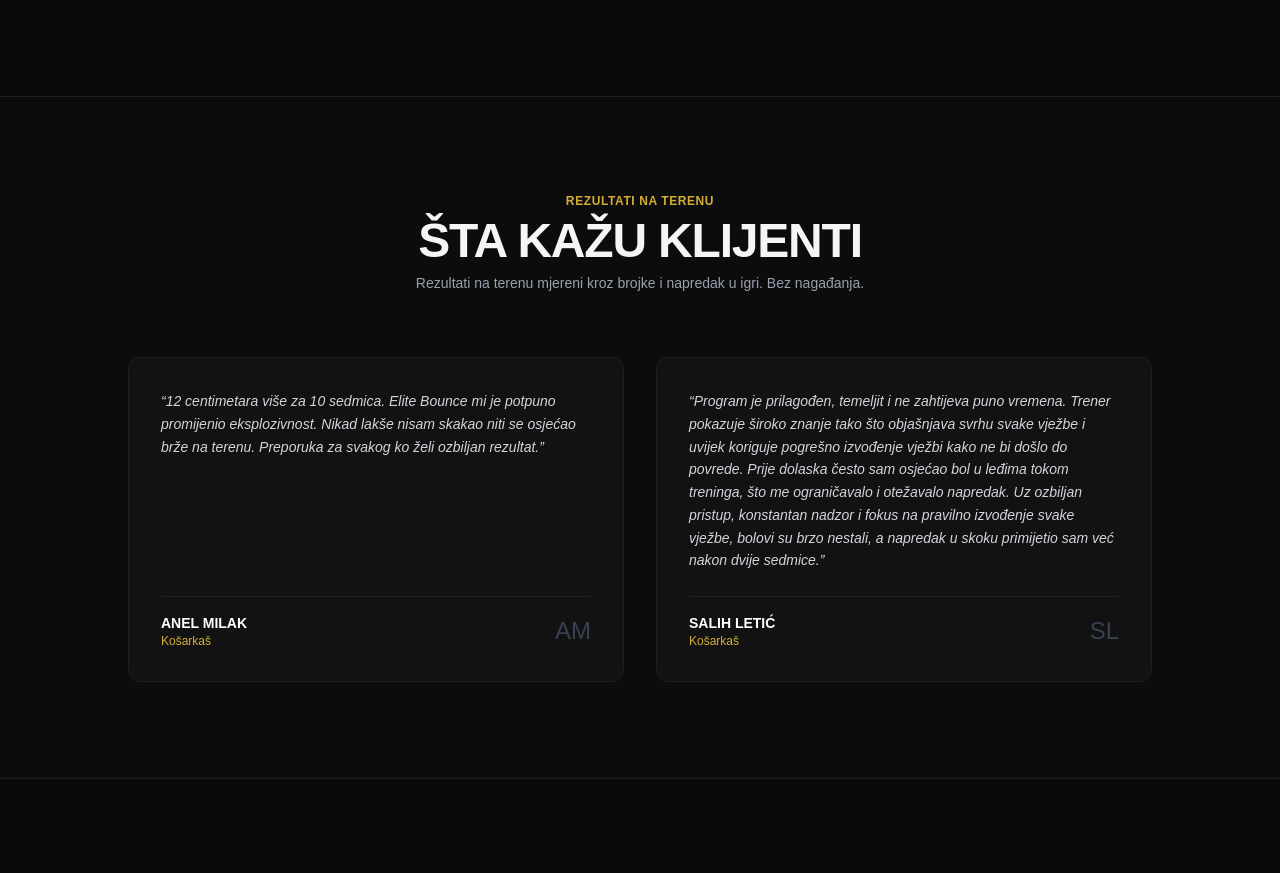
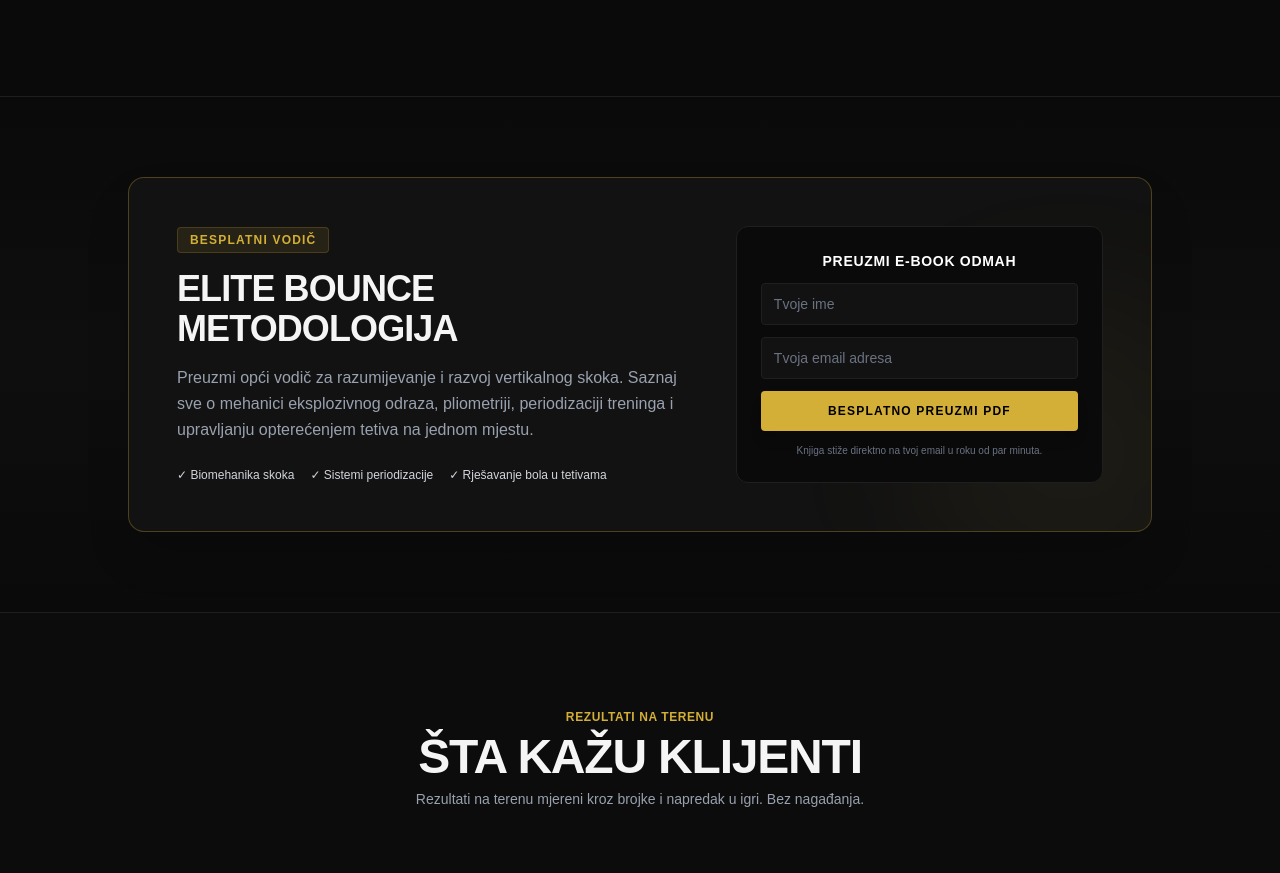
Before and after one commit to n1no01/elite-bounce-app, a Next.js app: page / in a window 1280 px wide. Shown: the part 1813-2686 px from the top of the page. Built offline with nearby package versions, Linux system fonts and the light colour scheme; no server answers; grey boxes are pictures that could not be loaded.

Commit message:
Ebook add

```diff
--- a/package.json
+++ b/package.json
@@ -12,6 +12,7 @@
     "@capacitor/android": "^8.5.2",
     "@capacitor/cli": "^8.5.2",
     "@capacitor/core": "^8.5.2",
+    "@neondatabase/serverless": "^1.2.0",
     "@supabase/ssr": "^0.12.7",
     "@supabase/supabase-js": "^2.116.0",
     "bcryptjs": "^3.0.3",
--- /dev/null
+++ b/src/app/components/EBookForm.tsx
@@ -0,0 +1,80 @@
+'use client'
+
+import { useState } from 'react'
+import { downloadEbookAction } from '../lib/ebook'
+
+export function EbookForm() {
+  const [loading, setLoading] = useState(false)
+  const [successMessage, setSuccessMessage] = useState<string | null>(null)
+  const [errorMessage, setErrorMessage] = useState<string | null>(null)
+
+  async function handleSubmit(event: React.FormEvent<HTMLFormElement>) {
+    event.preventDefault()
+
+    // 1. Sačuvamo formu ovdje prije await-a
+    const form = event.currentTarget
+
+    setLoading(true)
+    setSuccessMessage(null)
+    setErrorMessage(null)
+
+    const formData = new FormData(form)
+    const result = await downloadEbookAction(formData)
+
+    setLoading(false)
+
+    if (result.success) {
+      setSuccessMessage(result.message || null)
+      // 2. Koristimo sačuvanu referencu umjesto event.currentTarget
+      form.reset()
+    } else {
+      setErrorMessage(result.error || 'Došlo je do greške.')
+    }
+  }
+
+  return (
+    <div className="bg-[#0a0a0a] border border-[#1f1f1f] p-6 rounded-xl">
+      <h3 className="font-display font-bold text-white uppercase text-sm mb-3 tracking-wider text-center">
+        Preuzmi E-Book Odmah
+      </h3>
+
+      {successMessage ? (
+        <div className="bg-[#d4af37]/10 border border-[#d4af37]/30 text-[#d4af37] p-4 rounded text-xs text-center font-mono">
+          {successMessage}
+        </div>
+      ) : (
+        <form onSubmit={handleSubmit} className="space-y-3">
+          <input
+            type="text"
+            name="name"
+            placeholder="Tvoje ime"
+            required
+            className="w-full bg-[#121212] border border-[#1f1f1f] rounded px-3 py-2.5 text-sm text-white placeholder-gray-500 focus:outline-none focus:border-[#d4af37]"
+          />
+          <input
+            type="email"
+            name="email"
+            placeholder="Tvoja email adresa"
+            required
+            className="w-full bg-[#121212] border border-[#1f1f1f] rounded px-3 py-2.5 text-sm text-white placeholder-gray-500 focus:outline-none focus:border-[#d4af37]"
+          />
+          <button
+            type="submit"
+            disabled={loading}
+            className="w-full bg-[#d4af37] text-black font-display text-xs font-bold uppercase tracking-widest py-3 rounded hover:bg-yellow-600 transition-all cursor-pointer shadow-lg disabled:opacity-50"
+          >
+            {loading ? 'Slanje...' : 'Besplatno Preuzmi PDF'}
+          </button>
+
+          {errorMessage && (
+            <p className="text-red-500 text-[11px] text-center font-mono mt-2">{errorMessage}</p>
+          )}
+        </form>
+      )}
+
+      <p className="text-[10px] text-gray-500 text-center mt-3">
+        Knjiga stiže direktno na tvoj email u roku od par minuta.
+      </p>
+    </div>
+  )
+}
--- /dev/null
+++ b/src/app/lib/ebook.ts
@@ -0,0 +1,55 @@
+'use server'
+
+import { Resend } from 'resend'
+import { Pool } from '@neondatabase/serverless'
+
+const resend = new Resend(process.env.RESEND_API_KEY)
+const pool = new Pool({ connectionString: process.env.DATABASE_URL })
+
+export async function downloadEbookAction(formData: FormData) {
+  const name = formData.get('name') as string
+  const email = formData.get('email') as string
+
+  if (!email || !name) {
+    return { success: false, error: 'Molimo unesite ime i validnu email adresu.' }
+  }
+
+  try {
+    // 1. Upis u Neon bazu
+    try {
+      await pool.query(
+        `INSERT INTO ebook_leads (name, email) VALUES ($1, $2) ON CONFLICT (email) DO NOTHING`,
+        [name, email]
+      )
+    } catch (dbError) {
+      console.error('Greška pri upisu u Neon bazu:', dbError)
+      // Nećemo prekidati proces ako je samo baza pukla, ali možemo zabilježiti
+    }
+
+    // 2. Slanje emaila sa Resend-om
+    await resend.emails.send({
+      from: 'Nino Herenda <info@elitebounce.fit>',
+      to: [email],
+      subject: 'Tvoj besplatni vodič: Elite Bounce Metodologija',
+      html: `
+        <div style="font-family: Arial, sans-serif; background-color: #0a0a0a; color: #f5f5f5; padding: 40px; border-radius: 8px;">
+          <h2 style="color: #d4af37; text-transform: uppercase;">Pozdrav ${name},</h2>
+          <p>Hvala ti što si preuzeo <strong>Elite Bounce Metodologiju</strong> — opći vodič za razumijevanje i razvoj vertikalnog skoka.</p>
+          <p>Svoj besplatni PDF vodič možeš preuzeti direktno putem linka ispod:</p>
+          <p style="margin: 30px 0;">
+            <a href="https://elitebounce.fit/Elite_Bounce_Metodologija.pdf" style="background-color: #d4af37; color: #000; padding: 12px 24px; text-decoration: none; font-weight: bold; border-radius: 4px; display: inline-block;">
+              Preuzmi PDF Knjigu
+            </a>
+          </p>
+          <p>Primijeni ove principe u svom treningu i javi utiske!</p>
+          <p style="margin-top: 40px; font-size: 12px; color: #888;">Nino Herenda | Elite Bounce<br>elitebounce.fit</p>
+        </div>
+      `,
+    })
+
+    return { success: true, message: 'Vodič je uspješno poslan na tvoj email!' }
+  } catch (error) {
+    console.error('Greška pri slanju e-booka:', error)
+    return { success: false, error: 'Došlo je do greške. Pokušajte ponovo kasnije.' }
+  }
+}
--- a/src/app/lib/inquiry.ts
+++ b/src/app/lib/inquiry.ts
@@ -24,7 +24,7 @@ export async function submitInquiryAction(formData: FormData) {
 
     // 2. Slanje notifikacije na tvoj mail preko Resend-a
     await resend.emails.send({
-      from: 'Elite Bounce <onboarding@resend.dev>', // Ili tvoj verifikovani domen ako ga imaš (npr. info@elitebounce.fit)
+      from: 'Elite Bounce <info@elitebounce.fit>', // Ili tvoj verifikovani domen ako ga imaš (npr. info@elitebounce.fit)
       to: 'ninogor@gmail.com', // Tvoj e-mail na koji primaš obavještenja
       replyTo: email, // Omogućava da klikom na "Reply" direktno odgovaraš klijentu
       subject: `Elite Bounce upit: ${fullName} (${program})`,
--- a/src/app/page.tsx
+++ b/src/app/page.tsx
@@ -5,6 +5,7 @@ import Link from 'next/link'
 import { useState } from 'react'
 import { ContactForm } from './components/ContactForm'
 import { submitInquiryAction } from './lib/inquiry'
+import { EbookForm } from './components/EBookForm'
 
 export default function Home() {
   const [openFaq, setOpenFaq] = useState<number | null>(null)
@@ -256,7 +257,35 @@ export default function Home() {
 
           </div>
         </section>
+        {/* E-BOOK / LEAD MAGNET SEKCIJA */}
+        <section className="py-20 bg-gradient-to-b from-[#0a0a0a] via-[#121212]/50 to-[#0a0a0a] border-t border-[#1f1f1f] px-4 sm:px-6 relative z-10">
+          <div className="max-w-5xl mx-auto bg-[#121212] border border-[#d4af37]/30 rounded-2xl p-8 sm:p-12 relative overflow-hidden shadow-2xl">
+            <div className="absolute -right-20 -bottom-20 w-80 h-80 bg-[#d4af37]/5 rounded-full blur-3xl pointer-events-none"></div>
 
+            <div className="grid grid-cols-1 lg:grid-cols-12 gap-8 items-center relative z-10">
+              <div className="lg:col-span-7 space-y-4">
+                <span className="text-[#d4af37] font-mono text-xs font-bold uppercase tracking-widest bg-[#d4af37]/10 px-3 py-1 rounded border border-[#d4af37]/20 mb-4 inline-block">
+                  BESPLATNI VODIČ
+                </span>
+                <h2 className="font-display text-2xl sm:text-4xl font-black uppercase tracking-tight">
+                  Elite Bounce Metodologija
+                </h2>
+                <p className="text-gray-400 text-sm sm:text-base font-light leading-relaxed">
+                  Preuzmi opći vodič za razumijevanje i razvoj vertikalnog skoka. Saznaj sve o mehanici eksplozivnog odraza, pliometriji, periodizaciji treninga i upravljanju opterećenjem tetiva na jednom mjestu.
+                </p>
+                <div className="flex flex-wrap gap-4 pt-2 text-xs font-mono text-gray-300">
+                  <span className="flex items-center gap-1.5">✓ Biomehanika skoka</span>
+                  <span className="flex items-center gap-1.5">✓ Sistemi periodizacije</span>
+                  <span className="flex items-center gap-1.5">✓ Rješavanje bola u tetivama</span>
+                </div>
+              </div>
+
+              <div className="lg:col-span-5">
+                <EbookForm />
+              </div>
+            </div>
+          </div>
+        </section>
         {/* ISKUSTVA / TESTIMONIALS */}
         <section id="iskustva" className="py-24 bg-[#121212]/30 border-t border-[#1f1f1f] px-4 sm:px-6 scroll-mt-20 relative z-10">
           <div className="max-w-7xl mx-auto">
```
Also changed, not shown: 2 other files (tests, documents, lock files or other folders).
